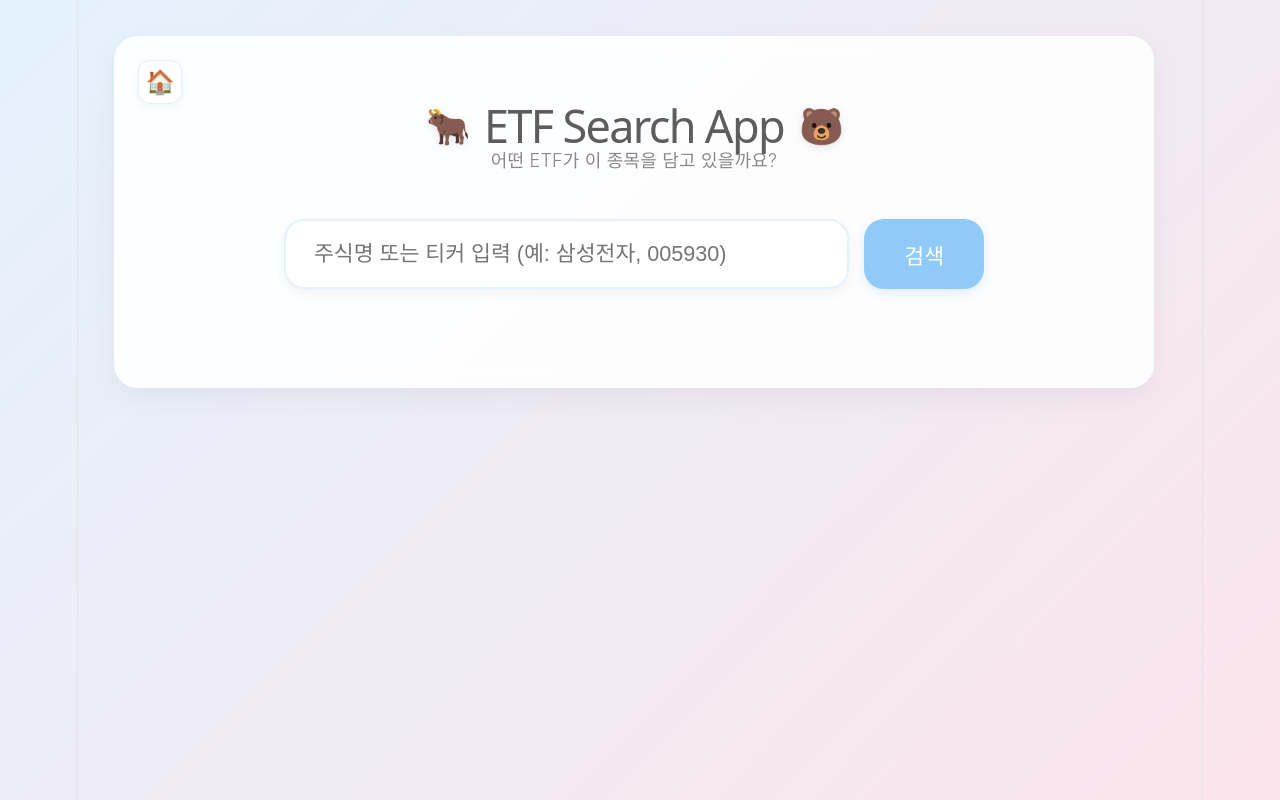
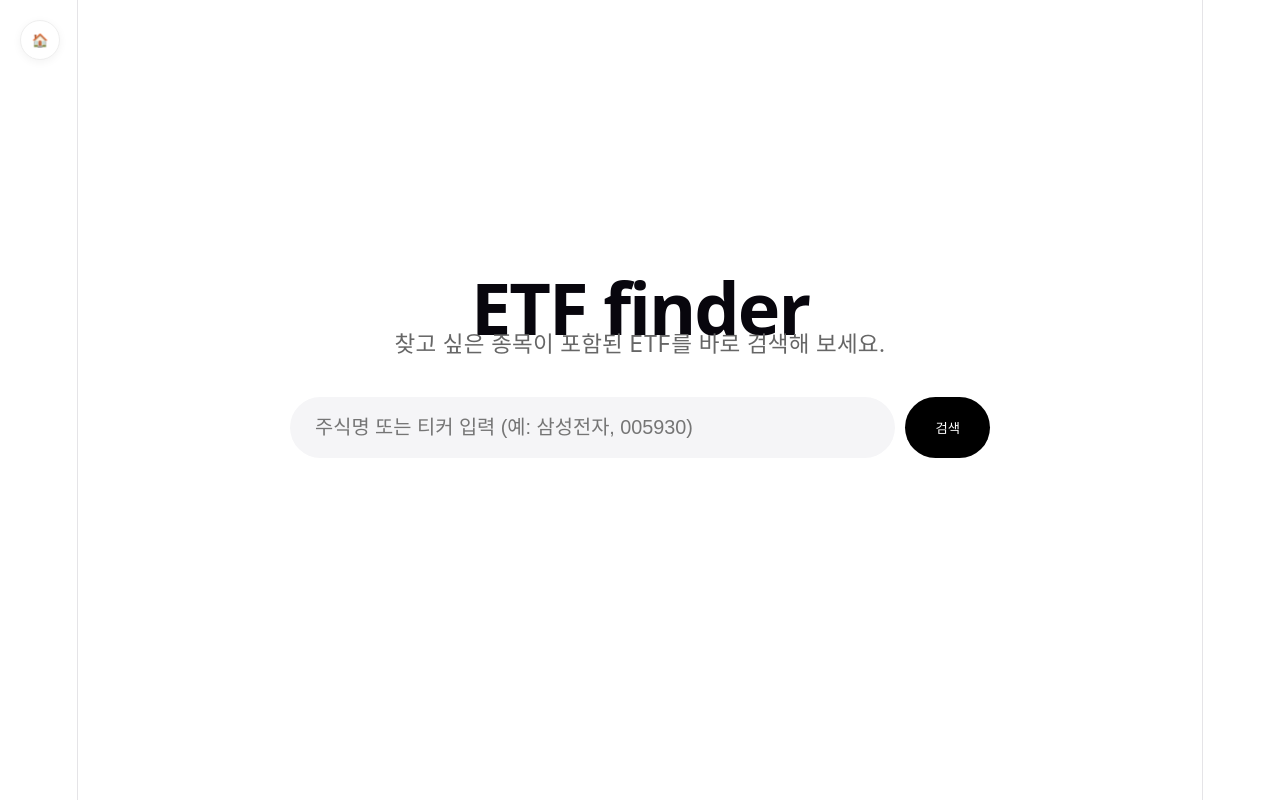
Before and after one commit to jayismvp/etf-search-app, a React (Vite) app in the folder frontend/: page / in a window 1280 px wide. Built offline with nearby package versions, Linux system fonts and the light colour scheme.

Commit message:
Update UI to ETF finder minimal design

```diff
--- a/frontend/index.html
+++ b/frontend/index.html
@@ -4,7 +4,7 @@
     <meta charset="UTF-8" />
     <link rel="icon" type="image/svg+xml" href="/favicon.svg" />
     <meta name="viewport" content="width=device-width, initial-scale=1.0" />
-    <title>frontend</title>
+    <title>ETF finder</title>
   </head>
   <body>
     <div id="root"></div>
--- a/frontend/src/App.css
+++ b/frontend/src/App.css
@@ -1,508 +1,279 @@
 :root {
-  --pastel-blue: #e3f2fd;
-  --pastel-pink: #fce4ec;
-  --pastel-purple: #f3e5f5;
-  --pastel-green: #e8f5e9;
-  --accent-blue: #90caf9;
-  --accent-pink: #f48fb1;
-  --text-dark: #4a4a4a;
-  --bg-white: #ffffff;
-  --border-soft: #efefef;
+  --primary-color: #000000;
+  --secondary-color: #666666;
+  --bg-color: #ffffff;
+  --input-bg: #f5f5f7;
+  --accent-blue: #0071e3;
+  --border-radius: 12px;
+  --shadow-sm: 0 2px 8px rgba(0, 0, 0, 0.05);
+  --shadow-md: 0 4px 20px rgba(0, 0, 0, 0.08);
 }
 
 body {
-  background: linear-gradient(135deg, var(--pastel-blue) 0%, var(--pastel-pink) 100%);
-  color: var(--text-dark);
-  font-family: 'Pretendard', -apple-system, BlinkMacSystemFont, 'Segoe UI', Roboto, sans-serif;
-  min-height: 100vh;
+  background-color: var(--bg-color);
+  color: var(--primary-color);
+  font-family: -apple-system, BlinkMacSystemFont, "Segoe UI", Roboto, Helvetica, Arial, sans-serif;
   margin: 0;
   display: flex;
   justify-content: center;
-  align-items: center;
+  min-height: 100vh;
 }
 
 .container {
-  position: relative;
-  width: 90%;
-  max-width: 950px;
-  background-color: rgba(255, 255, 255, 0.9);
-  backdrop-filter: blur(10px);
-  padding: 2.5rem;
-  border-radius: 24px;
-  box-shadow: 0 10px 30px rgba(0, 0, 0, 0.05);
-  margin: 2rem;
+  width: 100%;
+  max-width: 1000px;
+  margin: 0 auto;
+  padding: 40px 20px;
+  display: flex;
+  flex-direction: column;
+  transition: all 0.5s ease-in-out;
+}
+
+.container.landing {
+  justify-content: center;
+  min-height: 80vh;
 }
 
 .home-btn {
-  position: absolute;
-  top: 24px;
-  left: 24px;
+  position: fixed;
+  top: 20px;
+  left: 20px;
   background: white;
-  border: 1px solid var(--pastel-blue);
-  border-radius: 12px;
-  width: 44px;
-  height: 44px;
-  font-size: 1.3rem;
+  border: 1px solid #eee;
+  border-radius: 50%;
+  width: 40px;
+  height: 40px;
   cursor: pointer;
-  display: flex;
-  justify-content: center;
-  align-items: center;
-  box-shadow: 0 2px 8px rgba(0,0,0,0.05);
-  transition: all 0.2s;
-  z-index: 10;
+  z-index: 100;
+  box-shadow: var(--shadow-sm);
 }
 
-.home-btn:hover {
-  background-color: var(--pastel-blue);
-  transform: translateY(-2px);
+/* Landing Page Styles */
+.main-header {
+  text-align: center;
+  margin-bottom: 40px;
 }
 
-header {
-  text-align: center;
-  margin-bottom: 2.5rem;
+.main-header h1 {
+  font-size: 4rem;
+  font-weight: 800;
+  letter-spacing: -2px;
+  margin-bottom: 10px;
 }
 
-header h1 {
-  font-size: 2.5rem;
-  color: #5d5d5d;
-  margin-bottom: 0.5rem;
+.hero-text {
+  font-size: 1.25rem;
+  color: var(--secondary-color);
+  font-weight: 400;
+}
+
+/* Search Section */
+.search-section {
+  width: 100%;
+  max-width: 700px;
+  margin: 0 auto;
+  transition: all 0.4s cubic-bezier(0.4, 0, 0.2, 1);
+}
+
+.search-section.centered {
+  transform: translateY(0);
+}
+
+.search-section.sticky {
+  margin-bottom: 40px;
   display: flex;
   align-items: center;
-  justify-content: center;
-  gap: 15px;
+  gap: 20px;
+  max-width: 100%;
 }
 
-.icon {
-  font-size: 2rem;
-  filter: drop-shadow(0 2px 4px rgba(0,0,0,0.1));
+.mini-title {
+  font-size: 1.5rem;
+  font-weight: 800;
+  margin: 0;
+  white-space: nowrap;
 }
 
-header p {
-  color: #888;
-  font-weight: 300;
-}
-
-/* Search Container & Suggestions */
 .search-container {
   position: relative;
-  margin: 0 auto 3rem auto;
-  max-width: 700px; /* 검색창 전체 너비 확대 및 중앙 정렬 */
-  width: 100%;
+  flex: 1;
 }
 
 .search-form {
   display: flex;
-  gap: 15px;
-  margin-bottom: 0;
+  gap: 10px;
 }
 
 .primary-input {
   flex: 1;
-  padding: 20px 28px; /* 입력창 크기 확대 */
-  border: 2px solid var(--pastel-blue);
-  border-radius: 20px;
-  font-size: 1.2rem; /* 글자 크기 확대 */
-  transition: all 0.3s ease;
-  background: white;
-  box-shadow: 0 4px 12px rgba(0, 0, 0, 0.05);
+  background-color: var(--input-bg);
+  border: 1px solid transparent;
+  padding: 18px 24px;
+  border-radius: 100px;
+  font-size: 1.1rem;
+  outline: none;
+  transition: all 0.2s;
 }
 
 .primary-input:focus {
-  outline: none;
-  border-color: var(--accent-blue);
-  box-shadow: 0 0 15px rgba(144, 202, 249, 0.4);
+  background-color: #fff;
+  border-color: #ddd;
+  box-shadow: var(--shadow-md);
 }
 
 .main-btn {
-  padding: 0 40px;
-  background-color: var(--accent-blue);
-  color: white;
+  background-color: var(--primary-color);
+  color: #fff;
   border: none;
-  border-radius: 20px;
-  font-size: 1.2rem;
+  padding: 0 30px;
+  border-radius: 100px;
   font-weight: 600;
   cursor: pointer;
-  transition: transform 0.2s, background-color 0.2s;
-  box-shadow: 0 4px 12px rgba(144, 202, 249, 0.3);
+  transition: opacity 0.2s;
 }
 
-.main-btn:hover:not(:disabled) {
-  background-color: #64b5f6;
-  transform: translateY(-2px);
+.main-btn:hover {
+  opacity: 0.8;
 }
 
-.main-btn:active {
-  transform: translateY(0);
-}
-
+/* Suggestions */
 .suggestions-list {
   position: absolute;
-  top: 100%;
+  top: 105%;
   left: 0;
   right: 0;
-  background: white;
+  background: #fff;
   border-radius: 20px;
-  box-shadow: 0 10px 30px rgba(0,0,0,0.1);
-  margin-top: 12px;
+  box-shadow: var(--shadow-md);
   z-index: 1000;
   overflow: hidden;
-  border: 1px solid var(--pastel-blue);
+  padding: 10px 0;
 }
 
 .suggestion-item {
-  padding: 14px 24px;
+  padding: 12px 24px;
   display: flex;
   justify-content: space-between;
-  align-items: center;
   cursor: pointer;
-  transition: background-color 0.2s;
 }
 
 .suggestion-item:hover {
-  background-color: var(--pastel-blue);
-}
-
-.s-name {
-  font-weight: 500;
-  color: var(--text-dark);
+  background-color: var(--input-bg);
 }
 
 .s-ticker {
-  font-size: 0.9rem;
-  color: #999;
-  background: #f5f5f5;
-  padding: 3px 8px;
-  border-radius: 6px;
+  background: #eee;
+  padding: 2px 6px;
+  border-radius: 4px;
+  font-size: 0.8rem;
 }
 
-/* Sortable Headers */
-.sortable {
-  cursor: pointer;
-  user-select: none;
-  transition: color 0.2s;
+/* Results Table */
+.results-section {
+  width: 100%;
 }
 
-.sortable:hover {
-  color: var(--accent-blue) !important;
+.results-table {
+  width: 100%;
+  border-collapse: collapse;
 }
 
-.sort-icon {
-  display: inline-block;
-  margin-left: 8px;
-  font-size: 0.9rem;
-  color: #ccc;
-}
-
-.sort-icon.active {
-  color: var(--accent-blue);
-  font-weight: bold;
-}
-
-/* Toolbar: Sub-search & Pagination control */
-.toolbar {
-  display: flex;
-  justify-content: space-between;
-  align-items: center;
-  margin-bottom: 1.5rem;
-  gap: 20px;
-  flex-wrap: wrap;
-}
-
-.sub-search {
-  flex: 0 1 200px;
-}
-
-.filter-input {
-  width: 100%;
-  padding: 8px 12px;
-  border: 1px solid var(--pastel-purple);
-  border-radius: 10px;
-  background-color: var(--pastel-purple);
+.results-table th {
+  text-align: left;
+  padding: 12px 16px;
   font-size: 0.85rem;
-  transition: background-color 0.3s;
-}
-
-.filter-input:focus {
-  outline: none;
-  background-color: #fff;
-  border-color: #ce93d8;
-}
-
-.pagination-controls {
-  display: flex;
-  align-items: center;
-  gap: 10px;
-  font-size: 0.9rem;
-  color: #777;
-}
-
-.page-select {
-  padding: 6px 12px;
-  border-radius: 8px;
-  border: 1px solid var(--border-soft);
-  background: white;
+  color: var(--secondary-color);
+  border-bottom: 1px solid #eee;
   cursor: pointer;
 }
 
-/* Results Table */
-.results-table {
-  width: 100%;
-  border-collapse: separate;
-  border-spacing: 0 8px;
-  margin-top: 0.5rem;
-  table-layout: auto; /* Allow columns to adjust */
-}
-
-.results-table th,
 .results-table td {
-  padding: 16px 15px;
-  text-align: center;
-  border-bottom: 1px solid var(--border-soft);
-  white-space: nowrap; /* Prevent wrapping by default */
-}
-
-.results-table td {
-  background-color: #ffffff;
-  border-top: 1px solid var(--border-soft);
-  border-bottom: 1px solid var(--border-soft);
-}
-
-.results-table td:first-child {
-  border-left: 1px solid var(--border-soft);
-  border-top-left-radius: 12px;
-  border-bottom-left-radius: 12px;
-  text-align: left; /* Align ETF names to the left */
-  white-space: normal; /* Allow ETF name to wrap if absolutely necessary, or we can use ellipsis */
-  min-width: 250px;
-  max-width: 400px;
-  word-break: keep-all; /* Better for Korean text wrapping */
-}
-
-.results-table td:last-child {
-  border-right: 1px solid var(--border-soft);
-  border-top-right-radius: 12px;
-  border-bottom-right-radius: 12px;
+  padding: 16px;
+  border-bottom: 1px solid #f5f5f5;
 }
 
 .etf-name-cell {
   font-weight: 600;
-  color: #333;
+  cursor: pointer;
+}
+
+.etf-name-cell:hover {
+  text-decoration: underline;
 }
 
 .ticker-badge {
-  background-color: var(--pastel-blue);
+  background: #f0f0f0;
   padding: 4px 8px;
-  border-radius: 6px;
-  font-family: monospace;
-  font-weight: bold;
-  color: #1976d2;
+  border-radius: 4px;
+  font-size: 0.85rem;
 }
 
-.nav-cell {
-  font-family: 'Courier New', Courier, monospace;
-  color: #555;
+.weight-cell {
+  font-weight: 700;
+  color: var(--accent-blue);
 }
 
-.link-style {
-  color: var(--accent-blue);
-  text-decoration: underline;
-  text-underline-offset: 4px;
-  cursor: pointer;
-  transition: color 0.2s;
-}
-
-.link-style:hover {
-  color: #1976d2;
-}
-
-/* Modal Styles */
+/* Modal */
 .modal-overlay {
   position: fixed;
-  top: 0;
-  left: 0;
-  right: 0;
-  bottom: 0;
-  background-color: rgba(0, 0, 0, 0.4);
-  backdrop-filter: blur(4px);
+  inset: 0;
+  background: rgba(0,0,0,0.2);
+  backdrop-filter: blur(10px);
   display: flex;
   justify-content: center;
   align-items: center;
-  z-index: 2000;
+  z-index: 1000;
 }
 
 .modal-content {
-  background: white;
+  background: #fff;
   width: 90%;
-  max-width: 1100px;
-  max-height: 85vh;
-  border-radius: 24px;
-  padding: 2rem;
-  box-shadow: 0 20px 50px rgba(0, 0, 0, 0.2);
-  display: flex;
-  flex-direction: column;
-}
-
-.modal-header {
-  display: flex;
-  justify-content: space-between;
-  align-items: flex-start;
-  margin-bottom: 1.5rem;
-  border-bottom: 1px solid var(--border-soft);
-  padding-bottom: 1rem;
-}
-
-.modal-title-group {
-  display: flex;
-  flex-direction: column;
-  gap: 12px;
-}
-
-.common-info-badges {
-  display: flex;
-  gap: 10px;
-  flex-wrap: wrap;
-}
-
-.info-badge {
-  padding: 4px 12px;
-  background-color: var(--pastel-purple);
-  border-radius: 20px;
-  font-size: 0.85rem;
-  font-weight: 500;
-  color: #6a1b9a;
-}
-
-.pos-bg { background-color: #ffebee; color: #c62828; }
-.neg-bg { background-color: #e3f2fd; color: #1565c0; }
-
-.modal-header h2 {
-  margin: 0;
-  color: var(--text-dark);
-}
-
-.modal-header small {
-  font-size: 1rem;
-  color: #999;
+  max-width: 800px;
+  max-height: 80vh;
+  border-radius: 30px;
+  padding: 40px;
+  box-shadow: var(--shadow-md);
+  overflow-y: auto;
 }
 
 .close-btn {
-  background: var(--pastel-pink);
+  float: right;
   border: none;
-  font-size: 1.5rem;
-  width: 40px;
-  height: 40px;
-  border-radius: 50%;
+  background: none;
+  font-size: 2rem;
   cursor: pointer;
-  color: var(--accent-pink);
-  transition: transform 0.2s;
 }
 
-.close-btn:hover {
-  transform: rotate(90deg);
+.toolbar {
+  display: flex;
+  justify-content: space-between;
+  margin-bottom: 20px;
 }
 
-.modal-body {
-  overflow-y: auto;
-  flex: 1;
+.filter-input {
+  border: 1px solid #eee;
+  padding: 8px 16px;
+  border-radius: 8px;
+  outline: none;
 }
 
-.modal-loading {
-  text-align: center;
-  padding: 3rem;
-  color: #999;
-  font-size: 1.2rem;
-}
-
-/* Holdings Table in Modal */
-.holdings-table-container {
-  overflow-x: auto;
-}
-
-.holdings-table {
-  width: 100%;
-  border-collapse: collapse;
-}
-
-.holdings-table th {
-  position: sticky;
-  top: 0;
-  background: white;
-  z-index: 10;
-  padding: 12px;
-  font-size: 0.8rem;
-  color: #aaa;
-  text-align: center;
-  border-bottom: 2px solid var(--pastel-blue);
-}
-
-.holdings-table td {
-  padding: 12px;
-  border-bottom: 1px solid var(--border-soft);
-  font-size: 0.95rem;
-  text-align: center;
-}
-
-.stock-name-cell {
-  font-weight: 600;
-  color: #333;
-}
-
-.ticker-badge.small {
-  font-size: 0.75rem;
-  padding: 2px 6px;
-}
-
-.weight-cell {
-  color: #1976d2;
-  font-weight: bold;
-}
-
-.tax-cell {
-  font-size: 0.85rem;
-  color: #777;
-}
-
-.pos { color: #f44336; }
-.neg { color: #2196f3; }
-
-/* Pagination Nav */
 .pagination-nav {
   display: flex;
   justify-content: center;
   align-items: center;
   gap: 20px;
-  margin-top: 2rem;
+  margin-top: 40px;
 }
 
 .nav-btn {
-  padding: 8px 16px;
-  border: 1px solid var(--accent-pink);
-  background: white;
-  color: var(--accent-pink);
-  border-radius: 10px;
+  border: 1px solid #000;
+  background: none;
+  padding: 8px 20px;
+  border-radius: 100px;
   cursor: pointer;
-  transition: all 0.2s;
-}
-
-.nav-btn:hover:not(:disabled) {
-  background-color: var(--accent-pink);
-  color: white;
 }
 
 .nav-btn:disabled {
   border-color: #eee;
   color: #ccc;
-  cursor: not-allowed;
 }
-
-.page-info {
-  font-weight: 500;
-  color: #999;
-}
-
-.no-results {
-  text-align: center;
-  padding: 3rem;
-  color: #bbb;
-  font-style: italic;
-}
--- a/frontend/src/App.tsx
+++ b/frontend/src/App.tsx
@@ -98,12 +98,13 @@ function App() {
 
     try {
       const response = await fetch(`${apiBase}/search?query=${encodeURIComponent(targetQuery)}`);
-      if (!response.ok) throw new Error('Search failed');
       const data = await response.json();
       setResults(data);
+      if (data.length === 0) {
+        setError("검색 결과가 없습니다.");
+      }
     } catch (err) {
-      setError('데이터를 불러오는 중 오류가 발생했습니다.');
-      console.error(err);
+      setError("데이터를 가져오는 중 오류가 발생했습니다.");
     } finally {
       setIsLoading(false);
     }
@@ -112,86 +113,82 @@ function App() {
   const handleHome = () => {
     setQuery('');
     setResults([]);
+    setError(null);
     setFilterQuery('');
-    setSuggestions([]);
-    setShowSuggestions(false);
-    setCurrentPage(1);
-    setError(null);
   };
 
   const handleETFClick = async (etfName: string, etfTicker: string) => {
     setSelectedETF({ name: etfName, ticker: etfTicker });
     setIsModalLoading(true);
     setHoldings([]);
-
     try {
-      const response = await fetch(`${apiBase}/etf-holdings?ticker=${etfTicker}`);
-      const data = await response.json();
+      const res = await fetch(`${apiBase}/holdings?ticker=${encodeURIComponent(etfTicker)}`);
+      const data = await res.json();
       setHoldings(data);
     } catch (err) {
-      console.error("Failed to fetch ETF holdings", err);
+      console.error("Failed to fetch holdings", err);
     } finally {
       setIsModalLoading(false);
     }
   };
+
+  const filteredResults = useMemo(() => {
+    return results.filter(item =>
+      item.etf_name.toLowerCase().includes(filterQuery.toLowerCase()) ||
+      item.etf_ticker.toLowerCase().includes(filterQuery.toLowerCase())
+    );
+  }, [results, filterQuery]);
+
+  const sortedResults = useMemo(() => {
+    const sorted = [...filteredResults].sort((a, b) => {
+      let aVal: any = a[sortField];
+      let bVal: any = b[sortField];
+
+      if (sortField === 'weight' || sortField === 'nav' || sortField === 'fee') {
+        aVal = parseFloat(aVal) || 0;
+        bVal = parseFloat(bVal) || 0;
+      }
+
+      if (aVal < bVal) return sortOrder === 'asc' ? -1 : 1;
+      if (aVal > bVal) return sortOrder === 'asc' ? 1 : -1;
+      return 0;
+    });
+    return sorted;
+  }, [filteredResults, sortField, sortOrder]);
 
   const toggleSort = (field: SortField) => {
     if (sortField === field) {
       setSortOrder(sortOrder === 'asc' ? 'desc' : 'asc');
     } else {
       setSortField(field);
-      setSortOrder('asc');
+      setSortOrder('desc');
     }
   };
 
-  const filteredResults = useMemo(() => {
-    let list = results;
-    if (filterQuery) {
-      list = list.filter(item =>
-        item.etf_name.toLowerCase().includes(filterQuery.toLowerCase())
-      );
-    }
-    return list;
-  }, [results, filterQuery]);
-
-  const sortedResults = useMemo(() => {
-    const list = [...filteredResults];
-    return list.sort((a, b) => {
-      let valA: any = a[sortField] || '';
-      let valB: any = b[sortField] || '';
-      if (sortField === 'nav' || sortField === 'fee' || sortField === 'weight') {
-        valA = parseFloat(valA) || 0;
-        valB = parseFloat(valB) || 0;
-      }
-      if (valA < valB) return sortOrder === 'asc' ? -1 : 1;
-      if (valA > valB) return sortOrder === 'asc' ? 1 : -1;
-      return 0;
-    });
-  }, [filteredResults, sortField, sortOrder]);
-
-  const totalPages = Math.ceil(sortedResults.length / itemsPerPage);
-  const currentItems = useMemo(() => {
   const indexOfLastItem = currentPage * itemsPerPage;
   const indexOfFirstItem = indexOfLastItem - itemsPerPage;
-    return sortedResults.slice(indexOfFirstItem, indexOfLastItem);
-  }, [sortedResults, currentPage, itemsPerPage]);
+  const currentItems = sortedResults.slice(indexOfFirstItem, indexOfLastItem);
+  const totalPages = Math.ceil(sortedResults.length / itemsPerPage);
 
   const SortIcon = ({ field }: { field: SortField }) => {
     if (sortField !== field) return <span className="sort-icon">↕</span>;
     return <span className="sort-icon active">{sortOrder === 'asc' ? '↑' : '↓'}</span>;
   };
 
-  const commonInfo = holdings.length > 0 ? holdings[0] : null;
+  return (
+    <div className={`container ${results.length > 0 ? 'has-results' : 'landing'}`}>
+      <button className="home-btn" onClick={handleHome} title="처음으로">🏠</button>
 
-  return (
-    <div className="container">
-      <button className="home-btn" onClick={handleHome} title="처음으로">🏠</button>
-      <header>
-        <h1><span className="icon">🐂</span> ETF Search App <span className="icon">🐻</span></h1>
-        <p>어떤 ETF가 이 종목을 담고 있을까요?</p>
+      {results.length === 0 && (
+        <header className="main-header">
+          <h1>ETF finder</h1>
+          <p className="hero-text">찾고 싶은 종목이 포함된 ETF를 바로 검색해 보세요.</p>
         </header>
+      )}
 
       <main>
+        <div className={`search-section ${results.length > 0 ? 'sticky' : 'centered'}`}>
+          {results.length > 0 && <h2 className="mini-title">ETF finder</h2>}
           <div className="search-container" ref={suggestionRef}>
             <form onSubmit={(e) => { e.preventDefault(); handleSearch(query); }} className="search-form">
               <input
@@ -224,6 +221,7 @@ function App() {
                 ))}
               </div>
             )}
+          </div>
         </div>
 
         {results.length > 0 && (
@@ -291,14 +289,14 @@ function App() {
                 <tbody>
                   {currentItems.map((item, index) => (
                     <tr key={index}>
-                      <td className="etf-name-cell link-style" onClick={() => handleETFClick(item.etf_name, item.etf_ticker)}>
+                      <td className="etf-name-cell" onClick={() => handleETFClick(item.etf_name, item.etf_ticker)}>
                         {item.etf_name}
                       </td>
                       <td><span className="ticker-badge">{item.etf_ticker}</span></td>
                       <td className="weight-cell">{item.weight ? `${item.weight}%` : '-'}</td>
                       <td>{item.listing_date || '-'}</td>
                       <td>{item.fee ? `${item.fee}%` : '-'}</td>
-                      <td className="nav-cell">{item.nav ? Math.round(Number(item.nav) / 1000000).toLocaleString() : '-'}</td>
+                      <td className="nav-cell">{item.nav ? parseInt(item.nav).toLocaleString() : '-'}</td>
                     </tr>
                   ))}
                 </tbody>
@@ -306,18 +304,16 @@ function App() {
 
               <div className="pagination-nav">
                 <button
-                  onClick={() => setCurrentPage(p => Math.max(1, p - 1))}
                   disabled={currentPage === 1}
+                  onClick={() => setCurrentPage(prev => prev - 1)}
                   className="nav-btn"
                 >
                   이전
                 </button>
-                <span className="page-info">
-                  {currentPage} / {totalPages || 1}
-                </span>
+                <span className="page-info">{currentPage} / {totalPages}</span>
                 <button
-                  onClick={() => setCurrentPage(p => Math.min(totalPages, p + 1))}
-                  disabled={currentPage === totalPages || totalPages === 0}
+                  disabled={currentPage === totalPages}
+                  onClick={() => setCurrentPage(prev => prev + 1)}
                   className="nav-btn"
                 >
                   다음
@@ -325,29 +321,19 @@ function App() {
               </div>
             </>
           ) : (
-            !isLoading && query && <p className="no-results">검색 결과가 없어요 😢</p>
+            results.length > 0 && <div className="no-results">검색 결과가 없습니다.</div>
           )}
         </div>
       </main>
 
-      {/* ETF Detail Modal */}
       {selectedETF && (
         <div className="modal-overlay" onClick={() => setSelectedETF(null)}>
           <div className="modal-content" onClick={(e) => e.stopPropagation()}>
+            <button className="close-btn" onClick={() => setSelectedETF(null)}>&times;</button>
             <div className="modal-header">
               <div className="modal-title-group">
                 <h2>{selectedETF.name} <small>({selectedETF.ticker})</small></h2>
-                {commonInfo && (
-                  <div className="common-info-badges">
-                    <span className="info-badge">수수료: {commonInfo.fee}%</span>
-                    <span className="info-badge">과세: {commonInfo.taxation}</span>
-                    <span className={`info-badge ${Number(commonInfo.premium_discount) > 0 ? 'pos-bg' : 'neg-bg'}`}>
-                      괴리율: {commonInfo.premium_discount}%
-                    </span>
               </div>
-                )}
-              </div>
-              <button className="close-btn" onClick={() => setSelectedETF(null)}>×</button>
             </div>
             <div className="modal-body">
               {isModalLoading ? (
@@ -357,21 +343,21 @@ function App() {
                   <table className="holdings-table">
                     <thead>
                       <tr>
-                        <th>주식</th>
+                        <th>종목명</th>
                         <th>티커</th>
-                        <th>계약수</th>
-                        <th>계약금액</th>
-                        <th>비중 (%)</th>
+                        <th>비중</th>
+                        <th>금액</th>
+                        <th>과세구분</th>
                       </tr>
                     </thead>
                     <tbody>
                       {holdings.map((h, i) => (
                         <tr key={i}>
-                          <td className="stock-name-cell">{h.stock_name || 'N/A'}</td>
-                          <td><span className="ticker-badge small">{h.stock_ticker || 'N/A'}</span></td>
-                          <td>{Number(h.contract).toLocaleString()}</td>
-                          <td>{Number(h.amount).toLocaleString()}</td>
+                          <td className="stock-name-cell">{h.stock_name}</td>
+                          <td><span className="ticker-badge small">{h.stock_ticker}</span></td>
                           <td className="weight-cell">{h.weight}%</td>
+                          <td>{h.amount ? parseInt(h.amount).toLocaleString() : '-'}</td>
+                          <td className="tax-cell">{h.taxation || '-'}</td>
                         </tr>
                       ))}
                     </tbody>
@@ -383,7 +369,7 @@ function App() {
         </div>
       )}
     </div>
-  )
+  );
 }
 
-export default App
+export default App;
```
Lines whose indentation alone changed are shown as unchanged.
